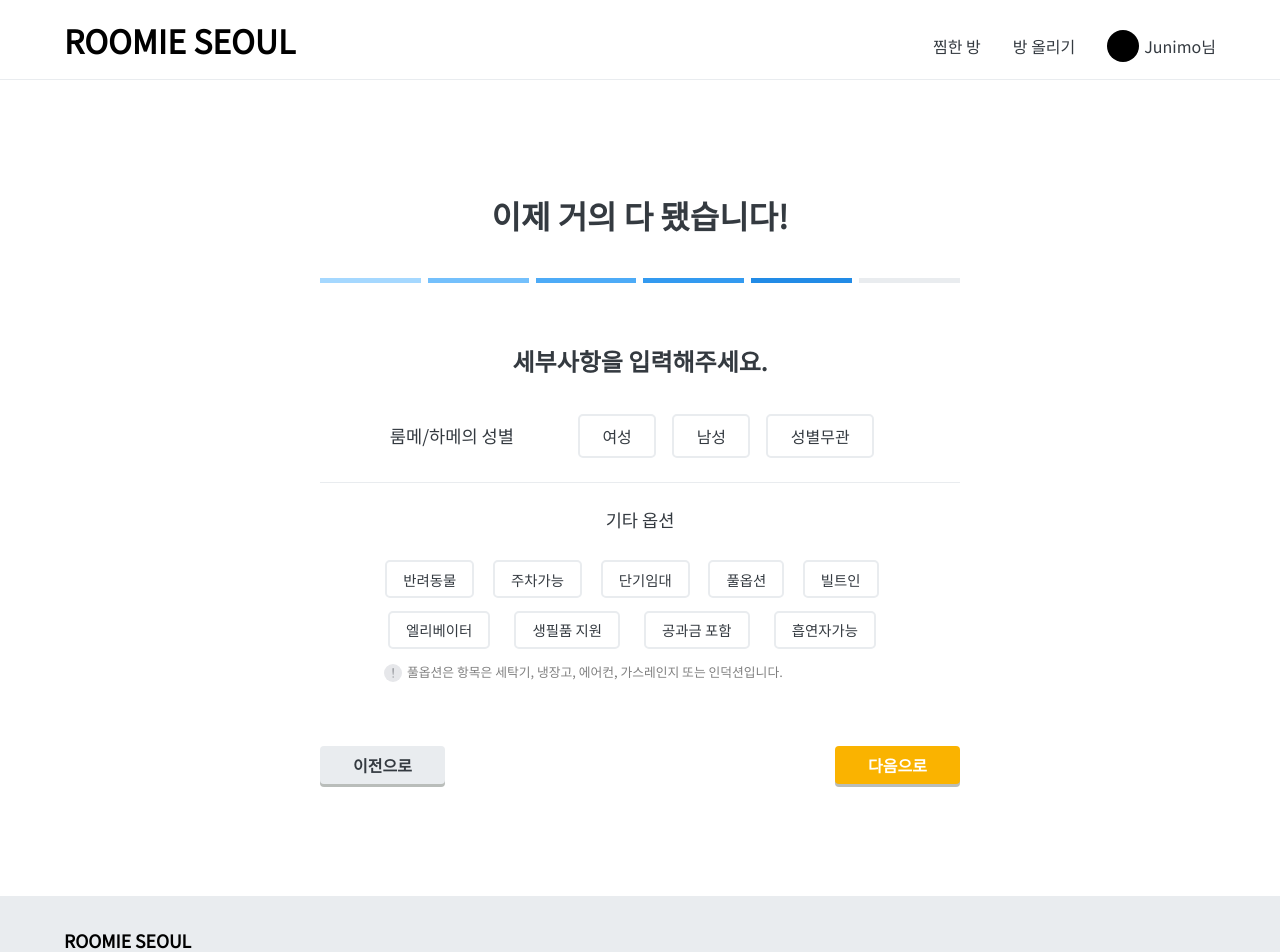
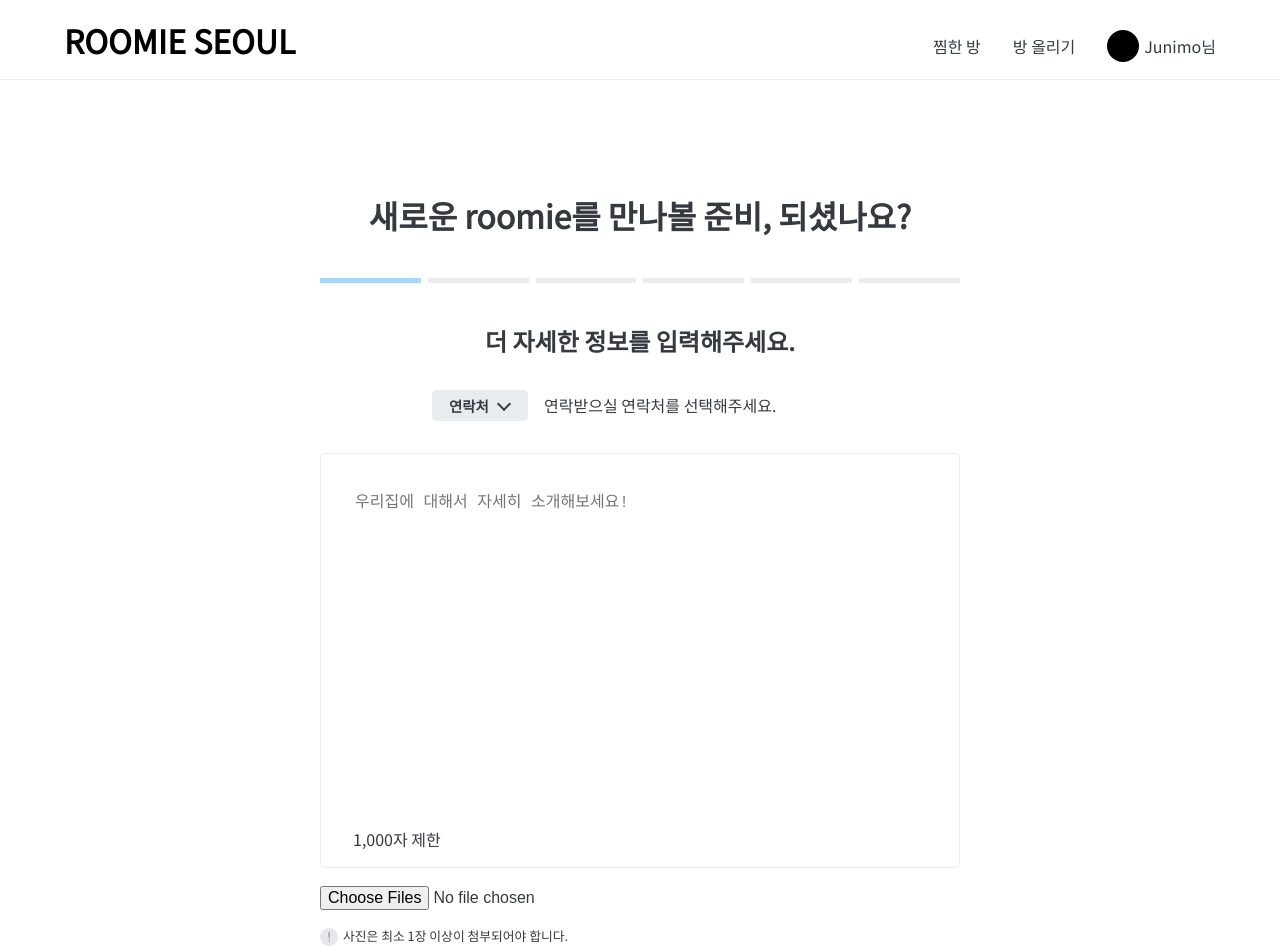
Before and after one commit to theJunimo/RoomieSeoul, a React app: page /write in a window 1280 px wide. Shown: the top 952 px of the page. Built offline with nearby package versions, Linux system fonts and the light colour scheme.

Commit message:
Add components of 5-6 steps of writing process to WritingForm

```diff
--- a/src/components/common/SelectBox/OptionBox.scss
+++ b/src/components/common/SelectBox/OptionBox.scss
@@ -6,6 +6,9 @@
     border: 1px solid #adb5bd;
     border-radius: 4px;
     box-shadow: 0 1px 3px 0 rgba(0,0,0,.08);
+    position: absolute;
+
+    background-color: white;
 
     :first-child {
         border-radius: 4px 4px 0 0;
@@ -20,11 +23,14 @@
         padding: 6px;
         align-items: center;
         text-align: center;
-
         cursor: pointer;
 
         &:hover {
             background-color: #f1f3f5;
         }
     }
+
+    &.width6{
+        width: 6rem;
+    }
 }
--- a/src/components/common/SelectBox/SelectButton.js
+++ b/src/components/common/SelectBox/SelectButton.js
@@ -4,9 +4,9 @@ import className from 'classnames/bind';
 
 const cx = className.bind(styles);
 
-const SelectButton = ({children, onClick}) => {
+const SelectButton = ({children, onClick, theme}) => {
     return (
-        <div className={cx('selectButton')}
+        <div className={cx('selectButton', theme)}
             onClick = {onClick}>
             {children}
             <div className={cx('inner')}><div className={cx('arrow')}></div></div>
--- a/src/components/common/SelectBox/SelectButton.scss
+++ b/src/components/common/SelectBox/SelectButton.scss
@@ -10,7 +10,6 @@
     background-color: #e9ecef;
     padding: 5px 17px;
     border-radius: 5px;
-
     cursor: pointer;
 
     //display 설정
@@ -30,4 +29,8 @@
             transform: rotate(45deg);
             }
     }
+
+    &.width6{
+        width: 6rem;
+    }
 }
--- a/src/components/form/WritingForm/ProgressBar/ProgressBar.js
+++ b/src/components/form/WritingForm/ProgressBar/ProgressBar.js
@@ -4,25 +4,16 @@ import classNames from 'classnames/bind';
 
 const cx = classNames.bind(styles);
 
-const ProgressBar = ({progress = 'complete1'})=> {
+const ProgressBar = ({currentStep})=> {
+
     return (
         <div className = {cx('barDiv')}>
-            <div className = {cx('bar complete1')}> </div>
-            <div className = {cx('bar complete2')}>
-
-            </div>
-            <div className = {cx('bar complete3')}>
-
-            </div>
-            <div className = {cx('bar complete4')}>
-
-            </div>
-            <div className = {cx('bar complete5')}>
-
-            </div>
-            <div className = {cx('bar uncomplete')}>
-
-            </div>
+            <div className = {cx('bar ' + (currentStep > 0? 'complete1' : null))}/>
+            <div className = {cx('bar ' + (currentStep > 1? 'complete2' : null))}/>
+            <div className = {cx('bar ' + (currentStep > 2? 'complete3' : null))}/>
+            <div className = {cx('bar ' + (currentStep > 3? 'complete4' : null))}/>
+            <div className = {cx('bar ' + (currentStep > 4? 'complete5' : null))}/>
+            <div className = {cx('bar ' + (currentStep > 5? 'complete6' : null))}/>
         </div>
     )
 }
--- a/src/components/form/WritingForm/ProgressBar/ProgressBar.scss
+++ b/src/components/form/WritingForm/ProgressBar/ProgressBar.scss
@@ -11,6 +11,7 @@
         display: inline-block;
         width: 6.3rem;
         height: 0.3rem;
+        background-color: $lightGray;
 
         &.complete1{
             background-color: #a5d8ff;
@@ -36,8 +37,6 @@
             background-color: #1c7ed6;
         }
 
-        &.uncomplete {
-            background-color: $lightGray;
-        }
+
     }
 }
--- a/src/components/form/WritingForm/WritingForm.js
+++ b/src/components/form/WritingForm/WritingForm.js
@@ -2,22 +2,32 @@ import React from 'react';
 import styles from './WritingForm.scss';
 import classNames from 'classnames/bind';
 import ProgressBar from './ProgressBar';
-import OtherField from './field/OthersField';
+import InfoField from './field/InfoField';
 
 
 const cx = classNames.bind(styles);
 
 const title1 = '새로운 roomie를 만나볼 준비, 되셨나요?';
 const title2 = '이제 거의 다 됐습니다!'
+const title3 = '진짜 마지막입니다!'
 
-const WritingForm = ({currentStep}) => {
+const WritingForm = ({currentStep = 1}) => {
+    const getTitle = () =>{
+        if(currentStep === 1 || currentStep === 2 || currentStep === 3) {
+            return title1;
+        } else if(currentStep === 4 || currentStep === 5) {
+            return title2;
+        } else if(currentStep === 6) {
+            return title3;
+        }
+    }
 
     return (
         <div className = {cx('container')}>
-            <h1>{title2}</h1>
-            <ProgressBar/>
+            <h1>{getTitle()}</h1>
+            <ProgressBar currentStep = {currentStep}/>
             <div className = {cx('innerContainer')}>
-                <OtherField />
+                <InfoField />
             </div>
         </div>
     );
--- a/src/components/form/WritingForm/field/InfoField/InfoField.js
+++ b/src/components/form/WritingForm/field/InfoField/InfoField.js
@@ -0,0 +1,119 @@
+import React, {Component} from 'react';
+import styles from './InfoField.scss';
+import classNames from 'classnames/bind';
+import Button from 'components/common/Button';
+import {SelectButton, OptionBox} from 'components/common/SelectBox';
+
+const cx = classNames.bind(styles);
+
+const Msg = () => (
+    <div className={cx('contactDiv')} >연락받으실 연락처를 선택해주세요.</div>
+)
+const Phone = () => (
+    <div className={cx('contactDiv')}>
+        <div className={cx('contactIcon')}>핸드폰</div>
+        <div className={cx('contactInput')}>
+            <input type='text'placeholder= '예시) 000-0000-0000'></input>
+        </div>
+    </div>
+);
+
+const KakaoId = () => (
+    <div className={cx('contactDiv')}>
+        <div className={cx('contactIcon')} >카카오</div>
+        <div className={cx('contactInput')}>
+        <input type='text' placeholder= '예시) roomieseoul1112'></input>
+        </div>
+    </div>
+)
+
+const Email = () => (
+    <div className={cx('contactDiv')}>
+        <div className={cx('contactIcon')} >이메일</div>
+        <div className={cx('contactInput')}>
+        <input type='email' placeholder= '예시) roomie@seoul.com'></input>
+        </div>
+    </div>
+)
+
+class InfoField extends Component {
+
+    state = {
+        contactType: '',
+        visible: false
+    }
+
+    onClickSelectButton = () => {
+        this.setState({
+            visible: !this.state.visible
+        })
+    }
+
+    onClickOptionBox = (e) => {
+        this.setState({
+            contactType: e.target.textContent,
+            visible: !this.state.visible
+        })
+    }
+
+    render(){
+        const {contactType, visible}= this.state;
+        const {onClickOptionBox, onClickSelectButton} = this;
+
+        return(
+            <div className = {cx('infoFieldDiv')}>
+                <div>
+                    <h2>
+                        더 자세한 정보를 입력해주세요.
+                    </h2>
+                </div>
+                <div className = {cx('innerDiv')}>
+                    <div className = {cx('contact')}>
+                        <div className = {('selectBox')}>
+                        <SelectButton theme='width6' onClick={onClickSelectButton}>연락처</SelectButton>
+                        <OptionBox visible ={visible}
+                                    theme='width6'
+                                    items={['핸드폰', '카카오톡', '이메일']}
+                                    onClick={onClickOptionBox}/>
+                        </div>
+                        {(contactType === '핸드폰')? <Phone/> :
+                                (contactType === '카카오톡')? <KakaoId/> :
+                                (contactType === '이메일')? <Email/>: <Msg/>}
+                    </div>
+
+                    <div className = {cx('detailInfoDiv')}>
+                        <div className = {cx('detailInfo')}>
+                            <textarea placeholder = '우리집에 대해서 자세히 소개해보세요!'></textarea>
+                            <div className={cx('limitChaCnt')}>1,000자 제한</div>
+                        </div>
+                    </div>
+
+                    <div className = {cx('attachImg')}>
+                        <label className = {cx('fileContainer')}>
+                            <input type='file' multiple/>
+                        </label>
+                        <div className = {cx('msg')}>
+                            <svg x="0" y="0" width="18" height="18" viewBox="0 0 27 27">
+                                    <clipPath id="c1_1">
+                                        <path d="M13.7,20.6c-.6,0,-1.1,-.5,-1.1,-1.1c0,-.7,.5,-1.2,1.1,-1.2c.7,0,1.2,.5,1.2,1.2c0,.6,-.5,1.1,-1.2,1.1Zm.1,-3.8c-1,0,-1.2,-8.3,-1.2,-9.2c0,-.8,.5,-1.5,1.2,-1.5c.6,0,1.1,.7,1.1,1.5c0,.9,-.2,9.2,-1.1,9.2Z">
+                                        </path>
+                                    </clipPath>
+                                    <g>
+                                        <circle cx="13.5" cy="13.5" r="13.5" fill="#E6E7EA"></circle>
+                                        <path fill="#9C9EA3" d="M5,28.3H22.5V-1.4H5V28.3Z" clipPath="url(#c1_1)"></path>
+                                    </g>
+                            </svg>
+                            <p>사진은 최소 1장 이상이 첨부되어야 합니다.</p>
+                        </div>
+                    </div>
+                </div>
+                <div className = {cx('buttonDiv')}>
+                    <Button theme='prev'>이전으로</Button>
+                    <Button theme='next'>제출하기</Button>
+                </div>
+            </div>
+        );
+    };
+};
+
+export default InfoField;
--- a/src/components/form/WritingForm/field/InfoField/InfoField.scss
+++ b/src/components/form/WritingForm/field/InfoField/InfoField.scss
@@ -0,0 +1,111 @@
+@import 'styles/utils';
+
+.infoFieldDiv {
+    color: $fontGray;
+
+    .innerDiv {
+        display: flex;
+        flex-direction: column;
+        margin-top: 2rem;
+
+        .contact {
+            display: flex;
+            margin: auto;
+            width: 26rem;
+            .selectBox{
+                margin-right : 1rem;
+            }
+
+            .contactDiv {
+                display: flex;
+                flex: 1;
+                align-items: center;
+
+                .contactIcon {
+                    //폰트 설정
+                    color: white;
+                    font-weight: bold;
+                    font-size: 0.9rem;
+
+                    //div 설정
+                    background-color: #339af0;
+                    padding: 5px 17px;
+                    border-radius: 5px;
+                }
+                .contactInput{
+                    margin-left: 1rem;
+                    border-bottom: 1px solid $fontGray;
+
+                    input{
+                        width: 13rem;
+                        font-size: 1rem;
+                        border: none;
+                        padding: 0;
+                        outline: none;
+                    }
+                }
+            }
+        }
+
+        .detailInfoDiv{
+            margin-top: 2rem;
+
+            .detailInfo {
+                width: 40rem;
+                margin: auto;
+                padding: 2rem 2rem 0 2rem;
+                border-radius: 5px;
+                border: 1px solid $lightGray;
+
+                textarea {
+                    width: 100%;
+                    min-height: 20rem;
+                    font-size: 1rem;
+                    border : 0;
+                    outline: none;
+                    resize: none;
+                }
+
+                .limitChaCnt{
+                    margin: 1rem 0;
+                }
+            }
+        }
+
+        .attachImg {
+            margin-top: 1rem;
+
+            .fileContainer{
+                input[type='file'] {
+                    outline: none;
+                    font-size: 1rem;
+                }
+            }
+
+            .msg {
+                display: flex;
+                margin-top: 1rem;
+
+                svg {
+                    margin-top: 2px;
+                }
+
+                p{
+                    margin: 0;
+                    padding-left: 5px;
+                    font-size: 0.8rem;
+                }
+            }
+        }
+
+    }
+
+    .buttonDiv {
+        display: flex;
+        flex-direction: row;
+        justify-content: space-between;
+        margin-top: 4rem;
+
+        width: 100%;
+    }
+}
--- a/src/components/form/WritingForm/field/InfoField/index.js
+++ b/src/components/form/WritingForm/field/InfoField/index.js
@@ -0,0 +1 @@
+export {default} from './InfoField';
```
Also changed, not shown: src/components/common/SelectBox/OptionBox.js (+4 -3 lines).
